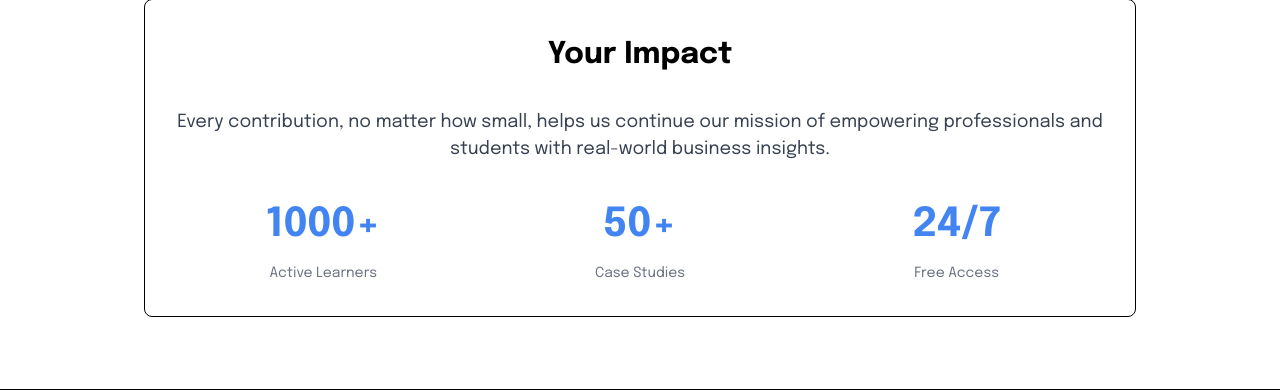
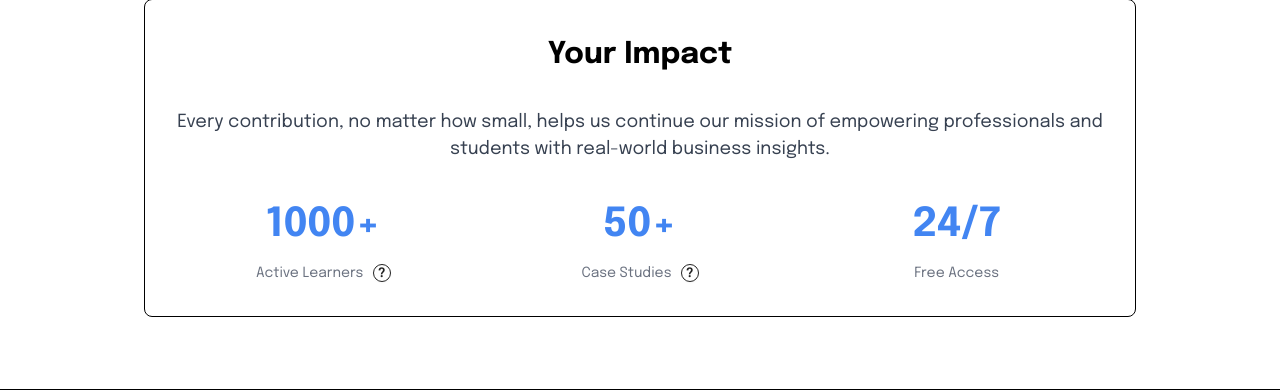
Before and after one commit to castudies/casestudies, a Django app: page /support/ in a window 1280 px wide. Shown: the part 1766-2156 px from the top of the page. Run offline with Django 5.2, Linux system fonts and the light colour scheme; some libraries are stand-ins or nearby versions.

Commit message:
added question mark and test

```diff
--- a/assets/css/style.css
+++ b/assets/css/style.css
@@ -839,6 +839,7 @@ textarea.input-field {
     grid-template-columns: 1fr;
     gap: 1rem;
     margin-top: 2rem;
+    position: relative;
 }
 
 .impact-item {
@@ -855,6 +856,71 @@ textarea.input-field {
 .impact-label {
     color: #6b7280;
     font-size: 0.875rem;
+}
+
+.impact-info-btn {
+    position: absolute;
+    top: 0.2em;
+    right: 0.2em;
+    cursor: pointer;
+    z-index: 2;
+    display: inline-block;
+}
+
+.impact-info-icon {
+    display: inline-flex;
+    align-items: center;
+    justify-content: center;
+    width: 1.7em;
+    height: 1.7em;
+    background: #222;
+    color: #fff;
+    border-radius: 50%;
+    font-weight: bold;
+    font-size: 1.1em;
+    border: 1.5px solid #4285f2;
+    box-shadow: 0 2px 8px rgba(0,0,0,0.08);
+    transition: background 0.2s, color 0.2s;
+}
+
+.impact-info-btn:hover .impact-info-icon,
+.impact-info-btn:focus .impact-info-icon {
+    background: #4285f2;
+    color: #fff;
+}
+
+.impact-info-tooltip {
+    display: none;
+    position: absolute;
+    top: 2.2em;
+    right: 0;
+    min-width: 220px;
+    max-width: 320px;
+    background: #222;
+    color: #fff;
+    padding: 0.8em 1em;
+    border-radius: 8px;
+    font-size: 0.95em;
+    box-shadow: 0 4px 16px rgba(0,0,0,0.18);
+    text-align: left;
+    z-index: 10;
+}
+
+.impact-info-btn:hover .impact-info-tooltip,
+.impact-info-btn:focus .impact-info-tooltip {
+    display: block;
+}
+
+@media (max-width: 600px) {
+    .impact-info-btn {
+        top: 1em;
+        right: 1em;
+    }
+    .impact-info-tooltip {
+        right: -1em;
+        min-width: 160px;
+        font-size: 0.85em;
+    }
 }
 
 /* Mobile styles */
@@ -1058,3 +1124,47 @@ textarea.input-field {
         padding: 1rem;
     }
 }
+
+.impact-label-info {
+  display: inline-block;
+  margin-left: 0.4em;
+  vertical-align: middle;
+  position: static !important;
+  top: auto !important;
+  right: auto !important;
+}
+.impact-label-info .impact-info-icon {
+  display: inline-flex;
+  align-items: center;
+  justify-content: center;
+  width: 18px;
+  height: 18px;
+  border-radius: 50%;
+  background: #fff;
+  border: 1.5px solid #222;
+  color: #222;
+  font-size: 13px;
+  font-weight: 700;
+  box-shadow: 0 1px 2px rgba(0,0,0,0.04);
+  cursor: pointer;
+  transition: background 0.2s, color 0.2s, border 0.2s;
+  line-height: 1;
+  user-select: none;
+}
+.impact-label-info .impact-info-icon:hover,
+.impact-label-info:focus .impact-info-icon {
+  background: #222;
+  color: #fff;
+  border-color: #222;
+}
+.impact-label-info .impact-info-tooltip {
+  position: absolute;
+  top: 100%;
+  left: 50%;
+  transform: translateX(-50%);
+  min-width: 180px;
+  max-width: 240px;
+  font-size: 0.95em;
+  z-index: 10;
+  margin-top: 0.5em;
+}
--- a/casestudies/templates/casestudies/support.html
+++ b/casestudies/templates/casestudies/support.html
@@ -156,11 +156,11 @@
         <div class="support-impact-grid">
             <div class="impact-item">
                 <div class="impact-number">1000+</div>
-                <p class="impact-label">Active Learners</p>
+                <p class="impact-label">Active Learners <span class="impact-info-btn impact-label-info" tabindex="0"><span class="impact-info-icon">?</span><span class="impact-info-tooltip">These numbers are just placeholders for now — but with your amazing submissions and support, they'll soon grow into something real and meaningful. Let's build it together! 💫</span></span></p>
             </div>
             <div class="impact-item">
                 <div class="impact-number">50+</div>
-                <p class="impact-label">Case Studies</p>
+                <p class="impact-label">Case Studies <span class="impact-info-btn impact-label-info" tabindex="0"><span class="impact-info-icon">?</span><span class="impact-info-tooltip">These numbers are just placeholders for now — but with your amazing submissions and support, they'll soon grow into something real and meaningful. Let's build it together! 💫</span></span></p>
             </div>
             <div class="impact-item">
                 <div class="impact-number">24/7</div>
```
